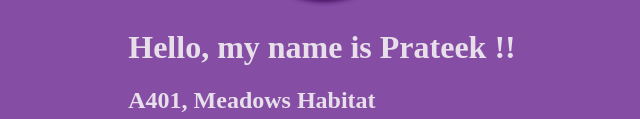
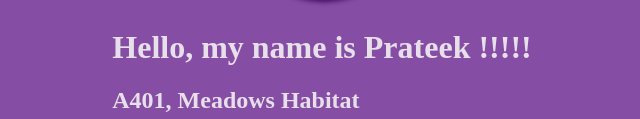
Before and after one commit to prtkjaiswal/lesson1.jscript, a plain HTML site: page index.html in a window 1280 px wide. Shown: the part 394-513 px from the top of the page, without its empty margins (318-958 px from the left). Drawn offline with Linux system fonts and the light colour scheme.

Commit message:
Adding testfile

```diff
--- a/index.html
+++ b/index.html
@@ -9,7 +9,7 @@
 <body class="site-container">
     <img class="prof_pic" src="https://instagram.fbom19-2.fna.fbcdn.net/v/t51.2885-19/s150x150/30830375_1808876556082565_444333986181808128_n.jpg?_nc_ht=instagram.fbom19-2.fna.fbcdn.net&_nc_ohc=LMaL6_v539QAX9AlDmB&oh=bdaca14d49e5c565ba85b9f23f8e7917&oe=5EC8527B">
     <div class="site-content">
-    <h1> Hello, my name is Prateek !! </h1>
+    <h1> Hello, my name is Prateek !!!!! </h1>
     <h2> A401, Meadows Habitat </h2>
     <h4> Baner - Pashan Link Road, Pune</h4>
     </div>
```
Also changed, not shown: 1 other file.
